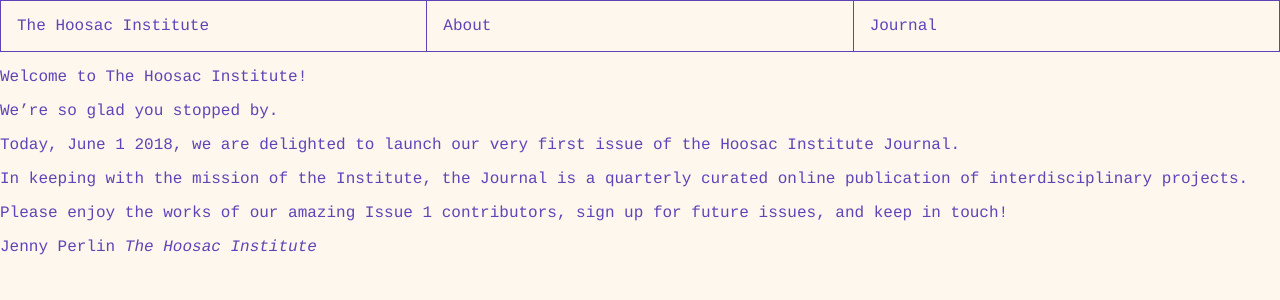
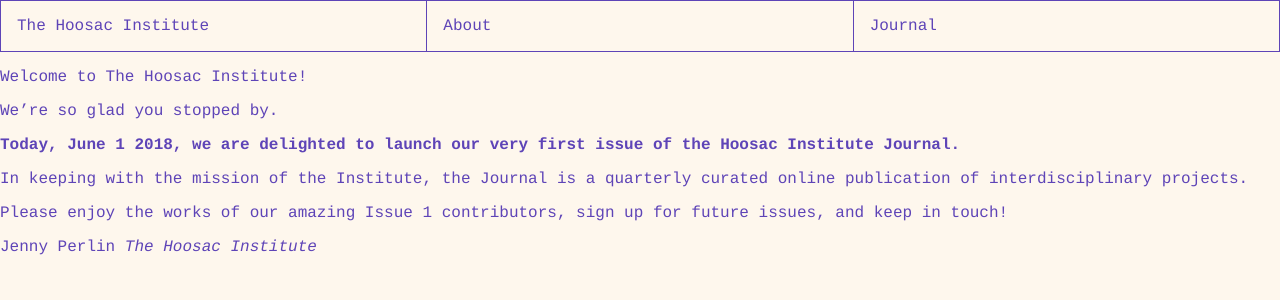
Before and after one commit to caseyg/hoosacinstitute, a Jekyll site: the page built from _posts/2018-06-01-welcome-to-the-hoosac-institute.markdown, in a window 1280 px wide. Shown: the top 300 px of the page. Built offline with Jekyll 4.4.1, drawn with Linux system fonts in a browser that asks for light colours; our own code applies the rules of GitHub Pages for plain Markdown files.

```diff
--- a/_posts/2018-06-01-welcome-to-the-hoosac-institute.markdown
+++ b/_posts/2018-06-01-welcome-to-the-hoosac-institute.markdown
@@ -7,7 +7,7 @@ Welcome to The Hoosac Institute!
 
 We’re so glad you stopped by.
 
-Today, June 1 2018, we are delighted to launch [our very first issue](/journal/1) of the [Hoosac Institute Journal](/journal).
+**Today, June 1 2018, we are delighted to launch [our very first issue](/journal/1) of the [Hoosac Institute Journal](/journal).**
 
 In keeping with the mission of the Institute, the Journal is a quarterly curated online publication of interdisciplinary projects.
 
```
